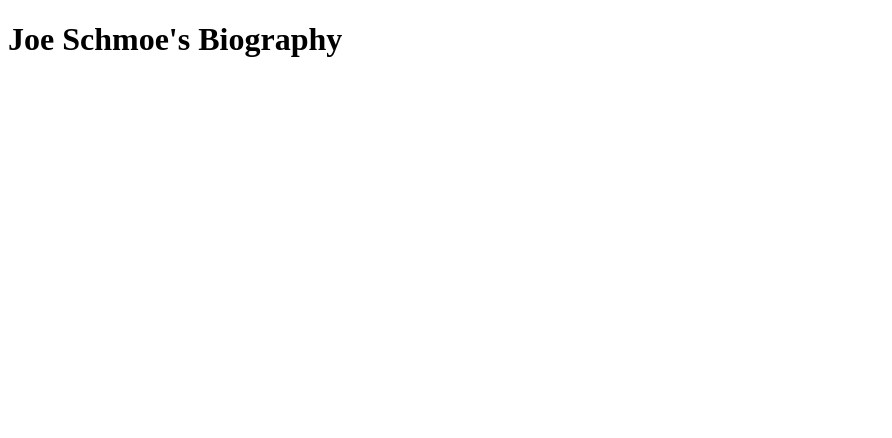
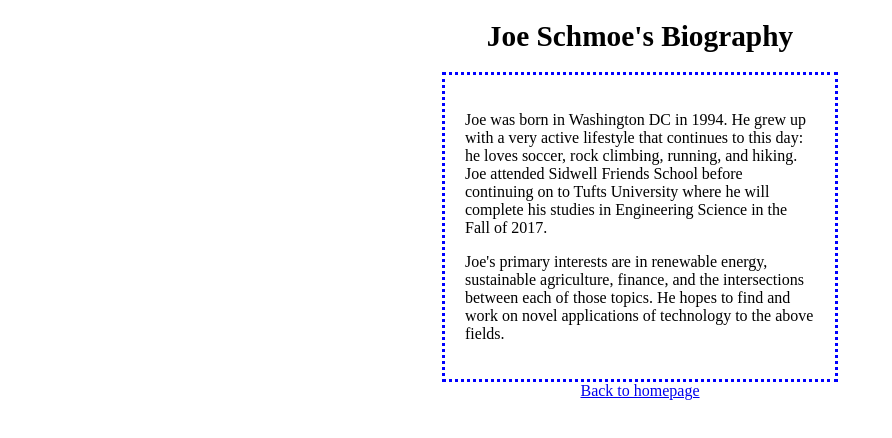
Before and after one commit to cmeyerhoff/cmeyerhoff.github.io, a plain HTML site: page bio.html in a window 1280 px wide. Shown: the whole page, without its empty margins (0-892 px from the left). Drawn offline with Linux system fonts and the light colour scheme.

Commit message:
Completed biography page, added links back to homepage. Final commit.

```diff
--- a/basicstyle.css
+++ b/basicstyle.css
@@ -29,6 +29,17 @@ h2{
 	text-align: center;
 }
 
+#biobox{
+	font-size: 12pt;
+	margin: auto;
+	border-color: blue;
+	padding: 20px;
+	width: 350px;
+	border-style: dotted;
+	text-align: left;
+
+}
+
 .bold{
 	font-weight: bold;
 }
@@ -37,3 +48,7 @@ img{
 	display: block;
 	margin: auto;
 }
+
+.center{
+	text-align: center;
+}
--- a/bio.html
+++ b/bio.html
@@ -2,10 +2,16 @@
 <html>
 	<head>
 		<title>Joe Schmoe - Bio</title>
+		<link href="basicstyle.css" rel="stylesheet" />
 	</head>
 	<body>
 		<h1>Joe Schmoe's Biography</h1>
-
-
+		<div id="biobox">
+			<p> Joe was born in Washington DC in 1994. He grew up with a very active lifestyle that continues to this day: he loves soccer,  rock climbing, running, and hiking. Joe attended Sidwell Friends School before continuing on to Tufts University where he will complete his studies in Engineering Science in the Fall of 2017.  </p>
+			<p> Joe's primary interests are in renewable energy, sustainable agriculture, finance, and the intersections between each of those topics. He hopes to find and work on novel applications of technology to the above fields. </p>
+		</div>
+		<div class="center">
+			<a href="index.html">Back to homepage</a>
+		</div>
 	</body>
 </html>
```
Also changed, not shown: resume.html (+3 -0 lines), 2 other files.
